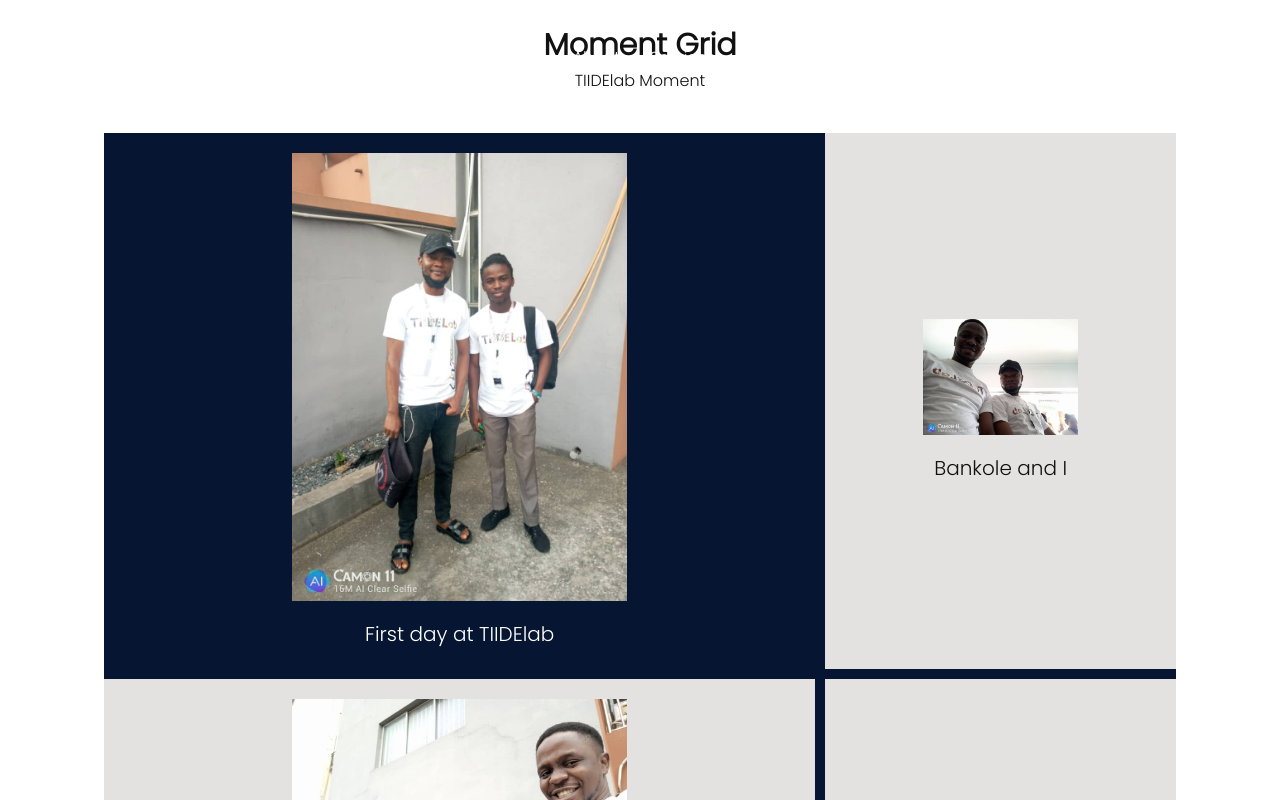
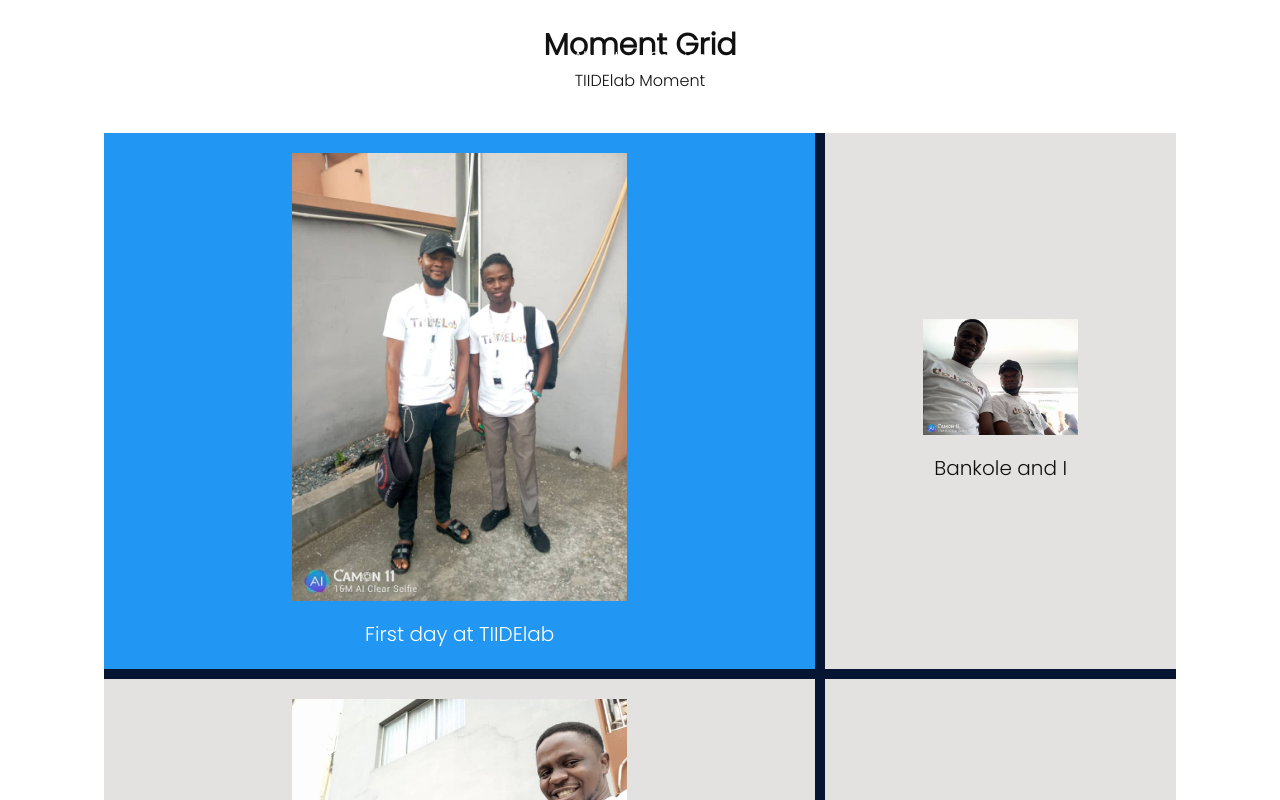
Before and after one commit to ChineduSamuel/Portfolio, a plain HTML site: page index.html in a window 1280 px wide. In both pictures the pointer is over the element 459 px from the left and 4178 px from the top of the page. Shown: the part 3778-4578 px from the top of the page. Drawn offline with Linux system fonts and the light colour scheme.

Commit message:
Porfolio updated

```diff
--- a/style.css
+++ b/style.css
@@ -228,7 +228,7 @@ img{
 
 }
 .grid-container .grid-box:hover{
-    background: #061531;
+    background: #2196f3;
     color: #fff;
 }
 .grid-container .grid-box img{
```
